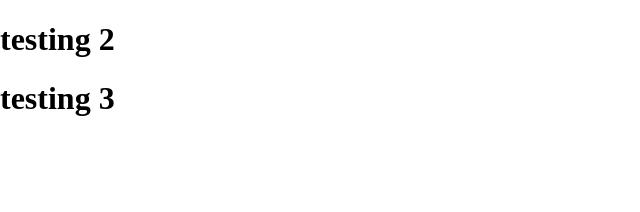
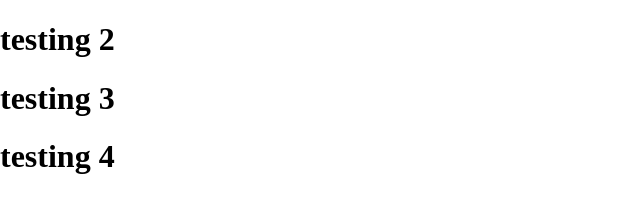
Before and after one commit to IvanMendieta/sanjeronimo_V2.0, a website: page app/index.html in a window 1280 px wide. Shown: the whole page, without its empty margins (0-640 px from the left). Drawn offline with Linux system fonts and the light colour scheme.

Commit message:
testing 4

```diff
--- a/app/index.html
+++ b/app/index.html
@@ -15,6 +15,7 @@
 
    <h1>testing 2</h1>
    <h1>testing 3</h1>
+   <h1>testing 4</h1>
 
   <script type="module" src="assets/js/menuBar.js"></script>
 </body>
```
